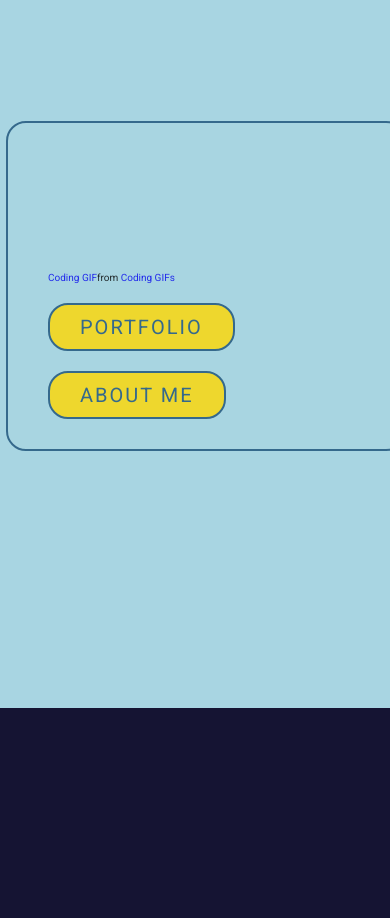
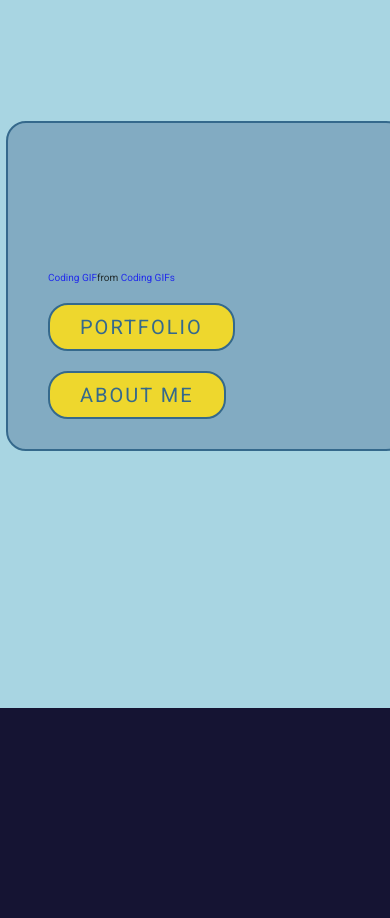
Before and after one commit to ruben-duarte/Portfolio, a plain HTML site: page index.html in a window 390 px wide. Shown: the part 980-1898 px from the top of the page. Drawn offline with Linux system fonts and the light colour scheme; a script that the page names is missing.

Commit message:
welcome card responsive

```diff
--- a/style.css
+++ b/style.css
@@ -1058,7 +1058,8 @@ nav .fa-solid{
     }
 
     #presentation .card {
-        background-color: #a8d5e2;
+        background-color: #78A1BB;
+        opacity: 80%;
         padding: 30px 40px;
         border: 2px solid #184e77;
         border-radius: 2rem;
```
